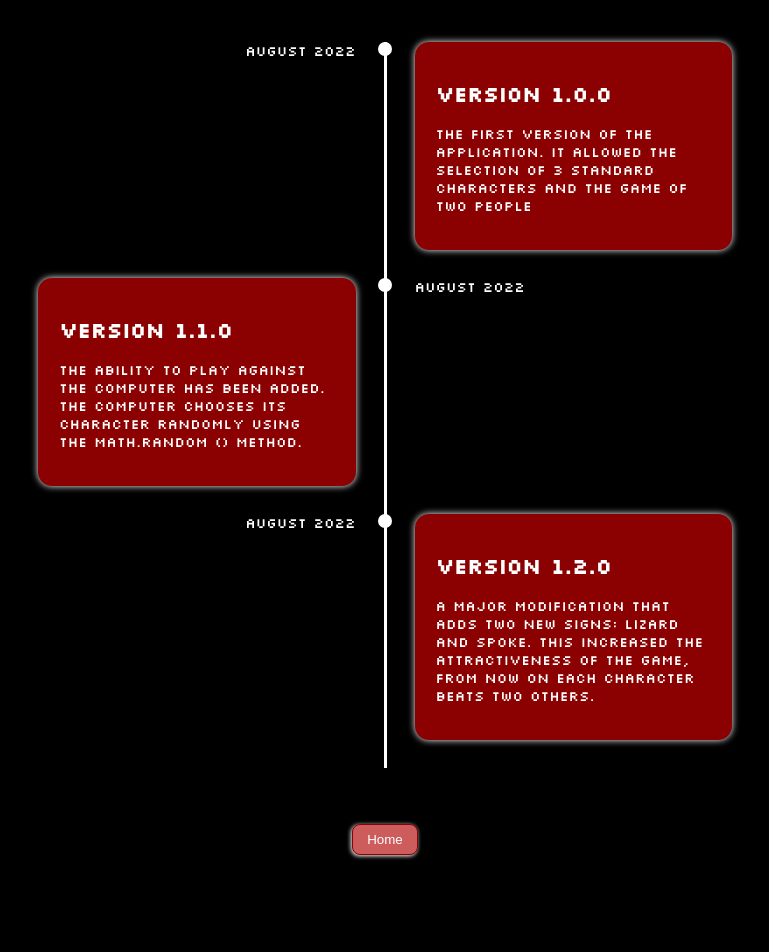
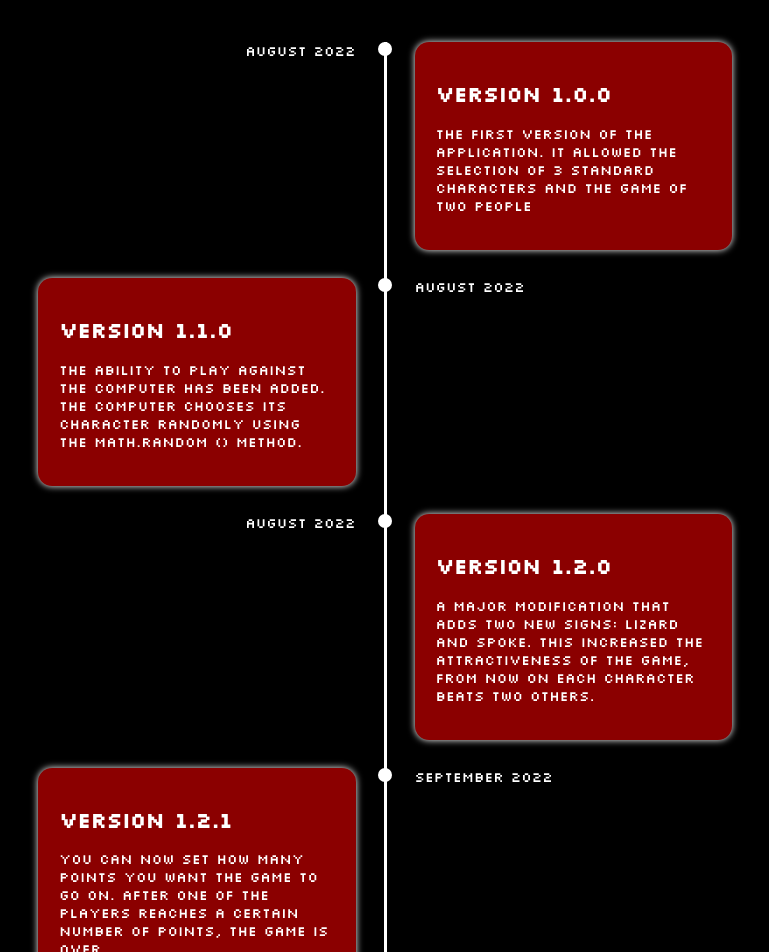
Before and after one commit to eLPog/RPS, a React (Create React App) app: page /versions in a window 1280 px wide. Shown: the top 952 px of the page, without its empty margins (255-1024 px from the left). Before the commit the page ends 883 px from the top, so only its background shows below. Built offline with nearby package versions, Linux system fonts and the light colour scheme.

Commit message:
versio 1.2.1 finished - now user can set points until play go on

```diff
--- a/package.json
+++ b/package.json
@@ -1,6 +1,6 @@
 {
   "name": "rockpaper",
-  "version": "1.2.0",
+  "version": "1.2.1",
   "private": true,
   "dependencies": {
     "@testing-library/jest-dom": "^5.16.5",
--- a/src/components/AppHistory/Main/AppHistory.css
+++ b/src/components/AppHistory/Main/AppHistory.css
@@ -41,13 +41,16 @@
 
 }
 .timelineComponent:nth-child(1), .timelineComponent:nth-child(3) {
-    animation: showElement 1500ms ease-in;
+    animation: showElement 600ms ease-in;
 }
 .timelineComponent:nth-child(4), .timelineComponent:nth-child(6) {
-    animation: showElement 2800ms ease-in;
+    animation: showElement 900ms ease-in;
 }
 .timelineComponent:nth-child(7), .timelineComponent:nth-child(9) {
-    animation: showElement 4000ms ease-in;
+    animation: showElement 1200ms ease-in;
+}
+.timelineComponent:nth-child(10), .timelineComponent:nth-child(12) {
+    animation: showElement 1500ms ease-in;
 }
 .buttom__bottom {
     margin-bottom: 2rem;
--- a/src/components/AppHistory/Main/AppHistory.tsx
+++ b/src/components/AppHistory/Main/AppHistory.tsx
@@ -25,6 +25,12 @@ export function AppHistory() {
           content="A major modification that adds two new signs: Lizard and Spoke.
             This increased the attractiveness of the game, from now on each character beats two others."
         />
+        <LeftSide
+          version="version 1.2.1"
+          date="September 2022"
+          content="You can now set how many points you want the game to go on.
+          After one of the players reaches a certain number of points, the game is over."
+        />
       </div>
       <div className="button__bottom">
         <Link to="/">
--- a/src/components/Modals/Backdrop.css
+++ b/src/components/Modals/Backdrop.css
@@ -9,5 +9,4 @@
     height: 100vh;
     z-index: 10;
     background-color:rgba(0, 0, 0, 0.75) ;
-    /*background-color: darkseagreen;*/
 }
--- a/src/components/Modals/SetPointsLimitModal.css
+++ b/src/components/Modals/SetPointsLimitModal.css
@@ -8,7 +8,7 @@
     border:1px solid var(--second-color);
     padding: 2rem;
     border-radius: 50px;
-    background-color: rgba(100, 100, 100, 0.5);
+    background-color: var(--second-bg-color);
 }
 .setPointInput {
     width: 5rem;
--- a/src/components/SelectWall/SelectWall.css
+++ b/src/components/SelectWall/SelectWall.css
@@ -11,7 +11,11 @@
     justify-content: center;
     align-items: center;
     color:orange;
-
+}
+.pointsLimitContainer__info {
+    background-color: var(--second-bg-color);
+    padding: 0.2rem 3rem;
+    border-radius: 10px;
 }
 
 .blocked {
--- a/src/components/SelectWall/SelectWall.tsx
+++ b/src/components/SelectWall/SelectWall.tsx
@@ -37,7 +37,7 @@ export function SelectWall(props:{
         </>
       )}
       <div className={`pointsLimitContainer ${roundFinished && 'blocked'}`}>
-        <div>
+        <div className="pointsLimitContainer__info">
           <p>
             {' '}
             The first player with
@@ -47,7 +47,7 @@ export function SelectWall(props:{
             points wins
           </p>
         </div>
-        <div>
+        <div className="pointsLimitContainer__button">
           <p>
             <Button text="Set points limit" onClick={showModalHandler} disabled={roundFinished} />
           </p>
@@ -76,7 +76,7 @@ export function SelectWall(props:{
 
       </div>
       <div className="saveButton">
-        {player1Name && player2Name && !props.namesAdded ? <Button text="SAVE" onClick={props.namesAddedHandler} /> : null}
+        {player1Name && player2Name && !props.namesAdded ? <Button text="Play" onClick={props.namesAddedHandler} /> : null}
       </div>
     </>
   );
--- a/src/index.css
+++ b/src/index.css
@@ -5,6 +5,7 @@
     --second-color: indianred;
     --third-color: darkred;
     --first-bg-color: black;
+    --second-bg-color: rgba(100, 100, 100, 0.5)
 
 }
 body {
```
